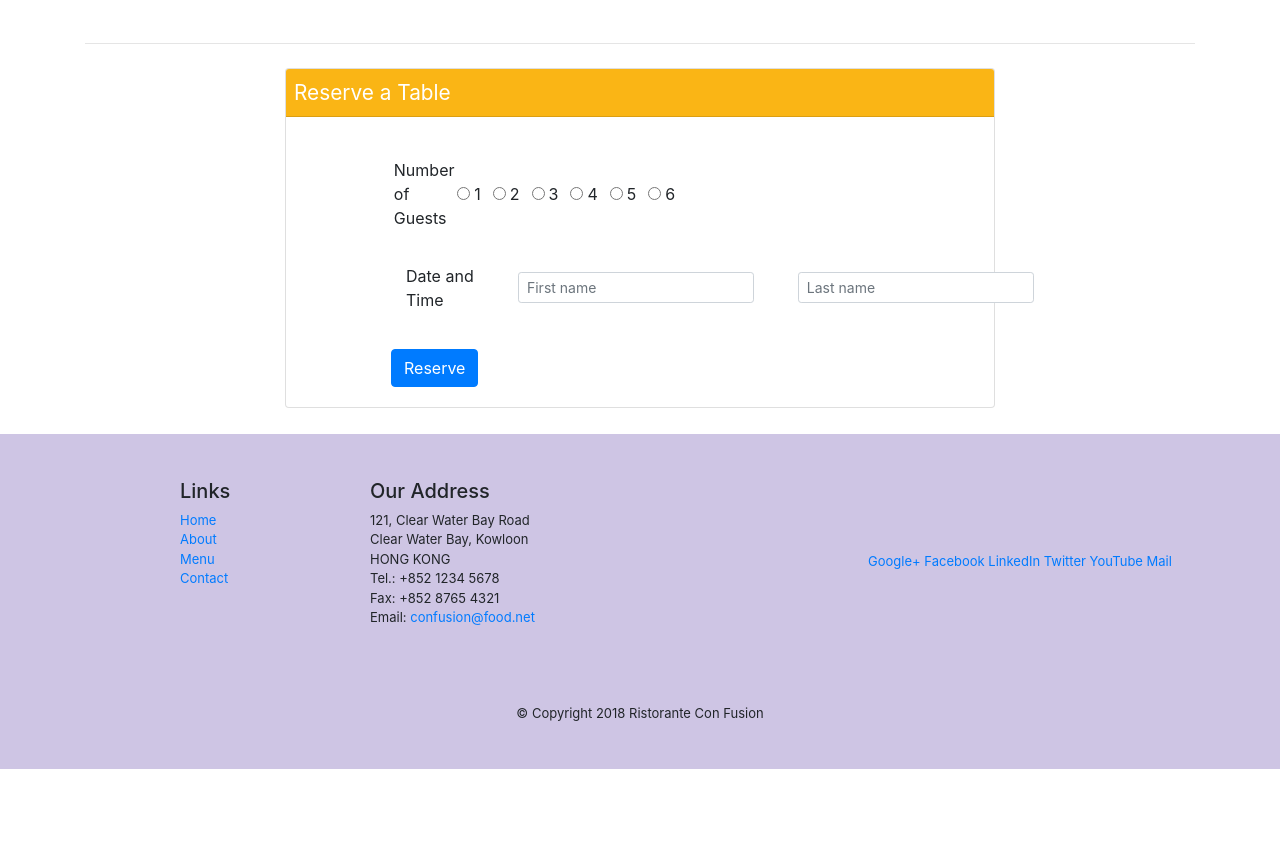
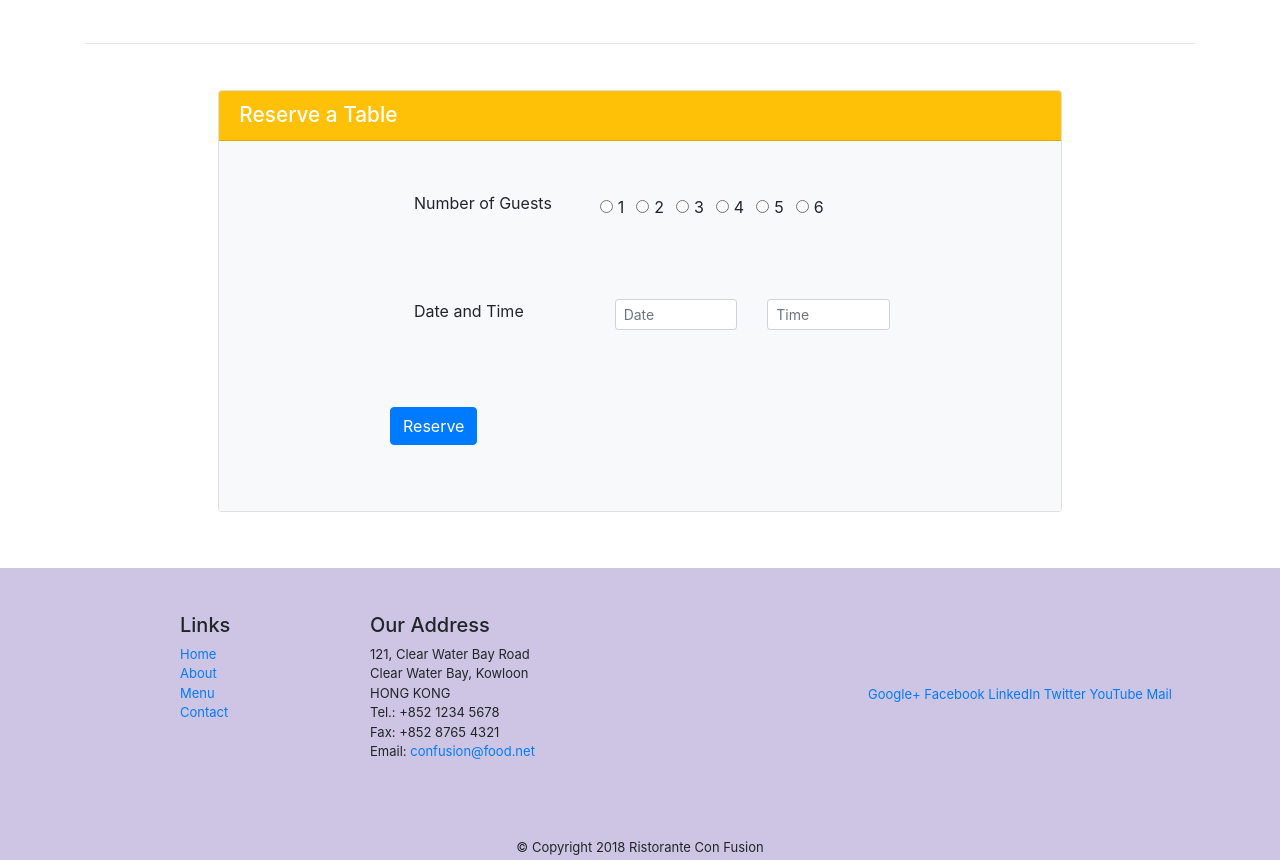
Before and after one commit to TaylorAlise/conFusion, a website: page course-index.html in a window 1280 px wide. Shown: the part 1017-1877 px from the top of the page. Before the commit the page ends 1786 px from the top, so only its background shows below. Drawn offline with nearby package versions, Linux system fonts and the light colour scheme; a web font is replaced by a local one.

Commit message:
Assignment 02Final submission

```diff
--- a/course-index.html
+++ b/course-index.html
@@ -145,7 +145,68 @@
 
     </div>
 
-    <div id="bottom" class="container mt-4 d-flex justify-content-sm-center main">
+    <div class="row row-content justify-content-center" id="bottom">
+        <div class="col-12 col-sm-8">
+            <div class="card">
+                <h3 class="card-header bg-warning text-white">Reserve a Table</h3>
+                <div class="card-body bg-light">
+                    <form>
+                        <div class="form-group row">
+                            <label class="col-sm-4 mx-4 " for="NumberOfGuests">Number of Guests</label>
+                            <div class="form-check form-check-inline">
+                                <input class="form-check-input" type="radio" name="Guests" id="guest1" value="option1">
+                                <label class="form-check-label" for="1">1</label>
+                            </div>
+                            <div class="form-check form-check-inline">
+                                <input class="form-check-input" type="radio" name="Guests" id="guest2" value="option1">
+                                <label class="form-check-label" for="2">2</label>
+                            </div>
+                            <div class="form-check form-check-inline">
+                                <input class="form-check-input" type="radio" name="Guests" id="guest3" value="option1">
+                                <label class="form-check-label" for="3">3</label>
+                            </div>
+                            <div class="form-check form-check-inline">
+                                <input class="form-check-input" type="radio" name="Guests" id="guest4" value="option1">
+                                <label class="form-check-label" for="4">4</label>
+                            </div>
+                            <div class="form-check form-check-inline">
+                                <input class="form-check-input" type="radio" name="Guests" id="guest5" value="option1">
+                                <label class="form-check-label" for="5">5</label>
+                            </div>
+                            <div class="form-check form-check-inline">
+                                <input class="form-check-input" type="radio" name="Guests" id="guest6" value="option1">
+                                <label class="form-check-label" for="6">6</label>
+                            </div>
+                        </div>
+
+                        <div class="form-group row">
+                            <label class="col-sm-4 mx-4" for="DateandTime">Date and Time</label>
+                            <div class="col">
+                                <input type="text" class="form-control form-control-sm" placeholder="Date">
+                            </div>
+                            <div class="col">
+                                <input type="text" class="form-control form-control-sm" placeholder="Time">
+                            </div>
+
+                        </div>
+
+                        <div class="form-group row col- 12 col-sm-6">
+                            <button type="submit" class="btn btn-primary">Reserve</button>
+
+                        </div>
+
+
+                    </form>
+
+                </div>
+            </div>
+
+        </div>
+    </div>
+
+    <!--<div id="bottom" class="container mt-4 d-flex justify-content-sm-center main">
+
+
 
         <div class="col-12 col-sm-8">
             <div class="card">
@@ -228,7 +289,7 @@
 
 
 
-    </div>
+    </div> -->
 
 
 
```
